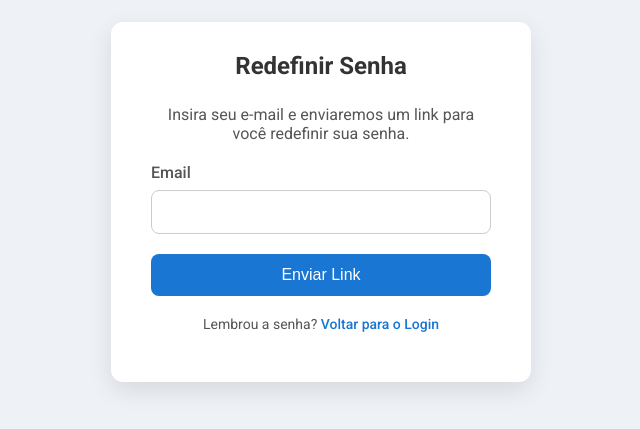
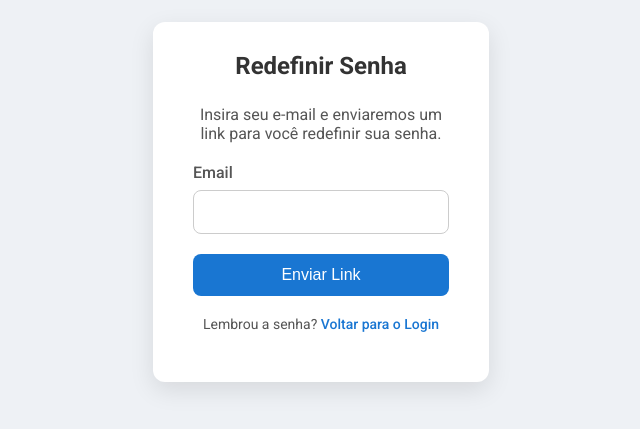
Before and after one commit to demetriusvas/Moodify, a plain HTML site: page index.html in a window 1280 px wide. Both pictures are taken after a click on the link "Esqueceu a senha?". Shown: the part 241-670 px from the top of the page, without its empty margins (319-959 px from the left). Drawn offline with Linux system fonts and the light colour scheme; no server answers.

Commit message:
layout do login

```diff
--- a/style.css
+++ b/style.css
@@ -40,7 +40,8 @@ body {
     border-radius: 12px;
     box-shadow: 0 8px 25px rgba(0, 0, 0, 0.1);
     width: 100%;
-    max-width: 420px;
+    max-width: 336px;
+    min-height: 340px;
 }
 
 .form-container h2 {
```
